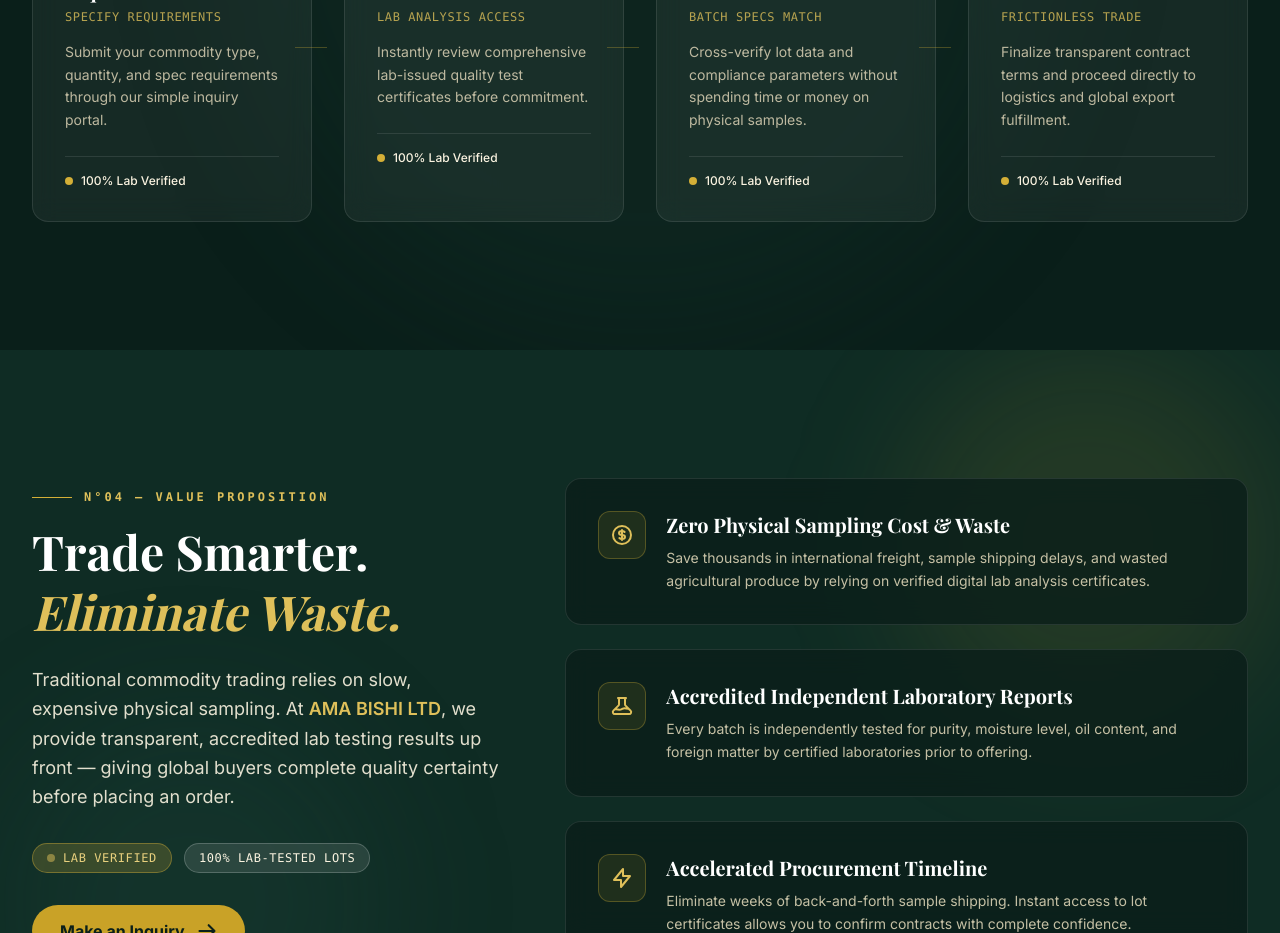
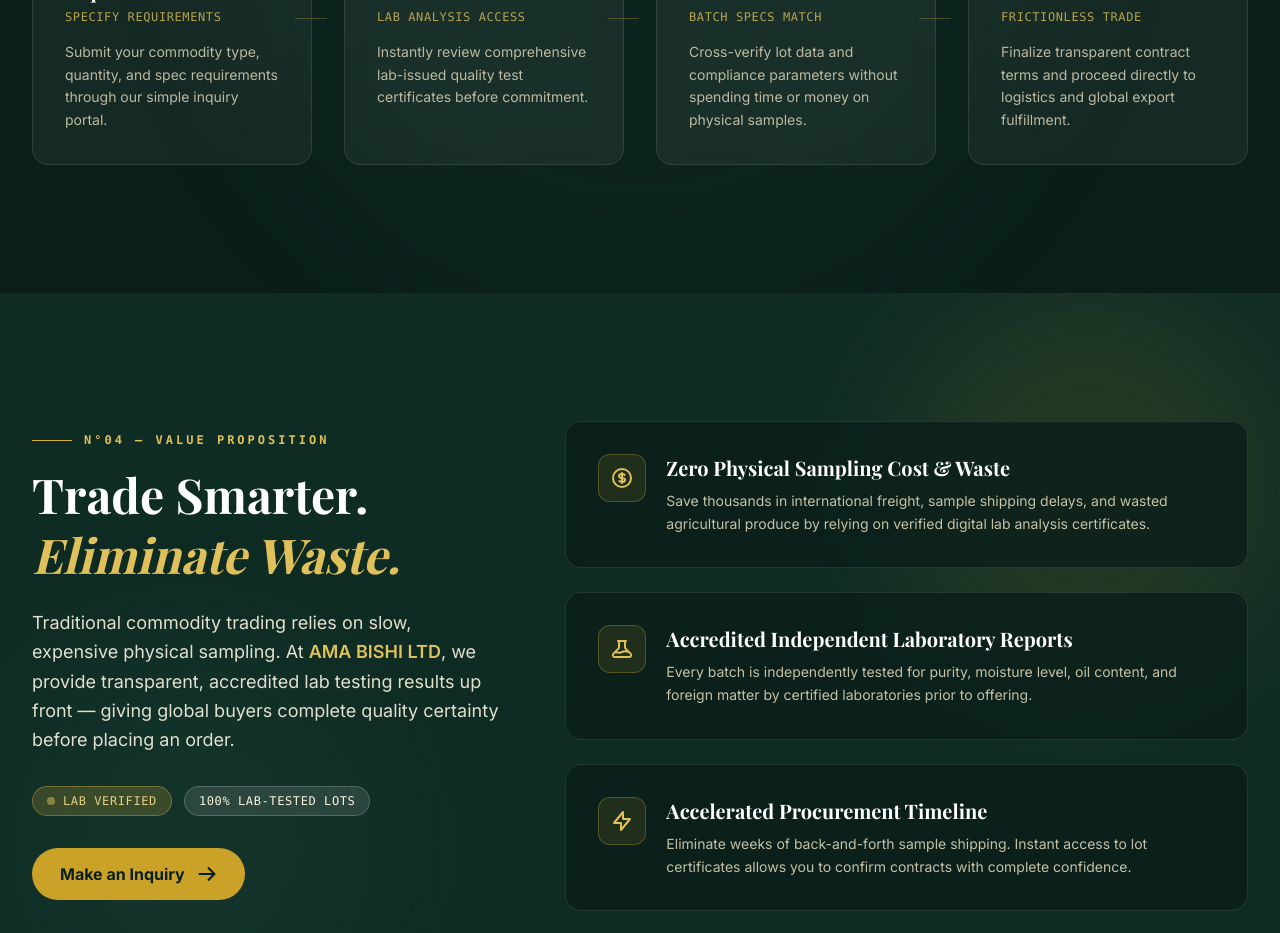
Before and after one commit to Culberthrules/A.M-Bishi, a React (Vite) app: page / in a window 1280 px wide. Shown: the part 2940-3873 px from the top of the page. Built offline with nearby package versions, Linux system fonts and the light colour scheme; a web font is replaced by a local one.

Commit message:
edited 4 steps

```diff
--- a/src/components/ProcessFlow.tsx
+++ b/src/components/ProcessFlow.tsx
@@ -139,11 +139,7 @@ const ProcessFlow = () => {
                 {step.description}
               </p>
 
-              {/* Active Step Indicator Accent */}
-              <div className="mt-6 pt-4 border-t border-white/10 flex items-center gap-2 text-xs text-cream-400">
-                <span className="w-2 h-2 rounded-full bg-gold-500 group-hover:animate-ping" />
-                <span className="font-medium text-cream-200">100% Lab Verified</span>
-              </div>
+
             </div>
           ))}
         </div>
```
